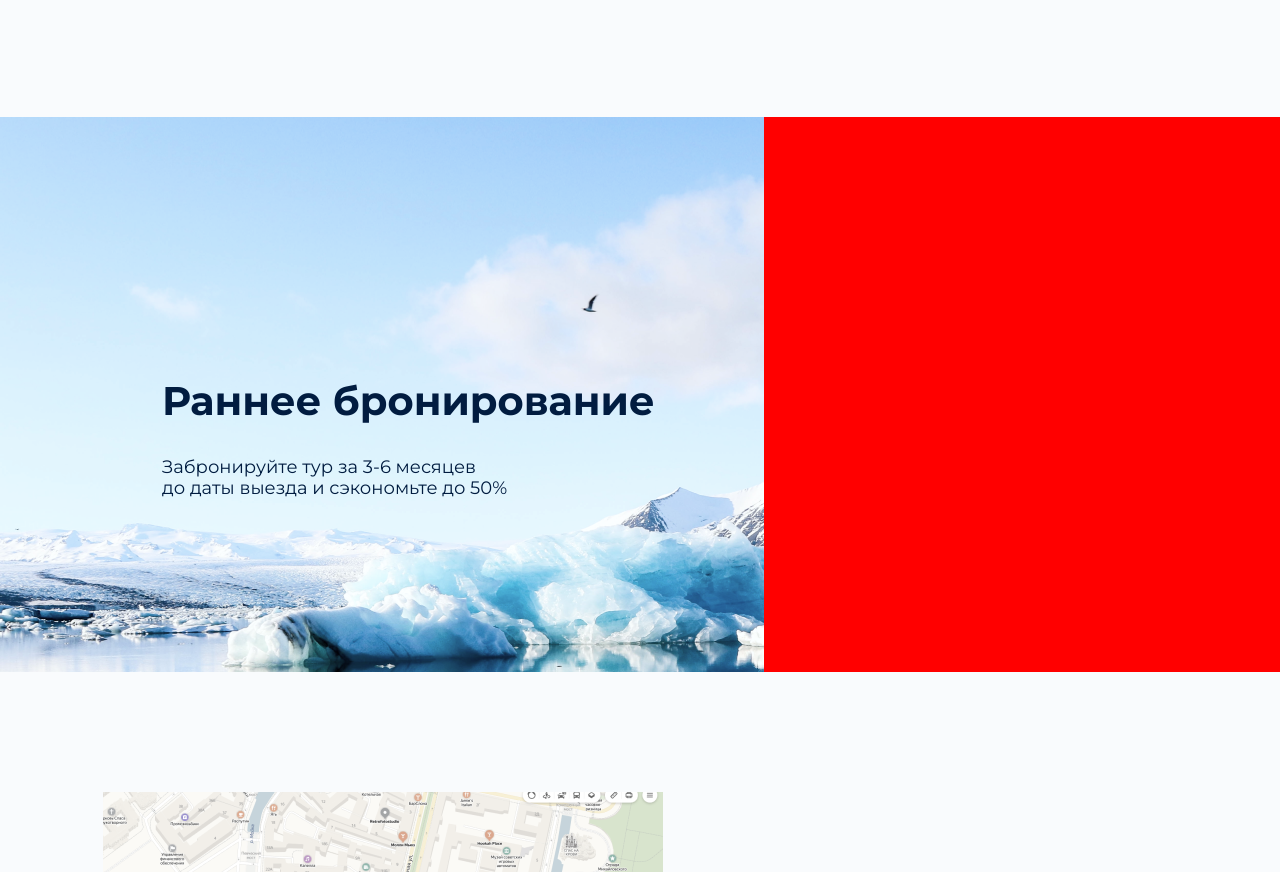
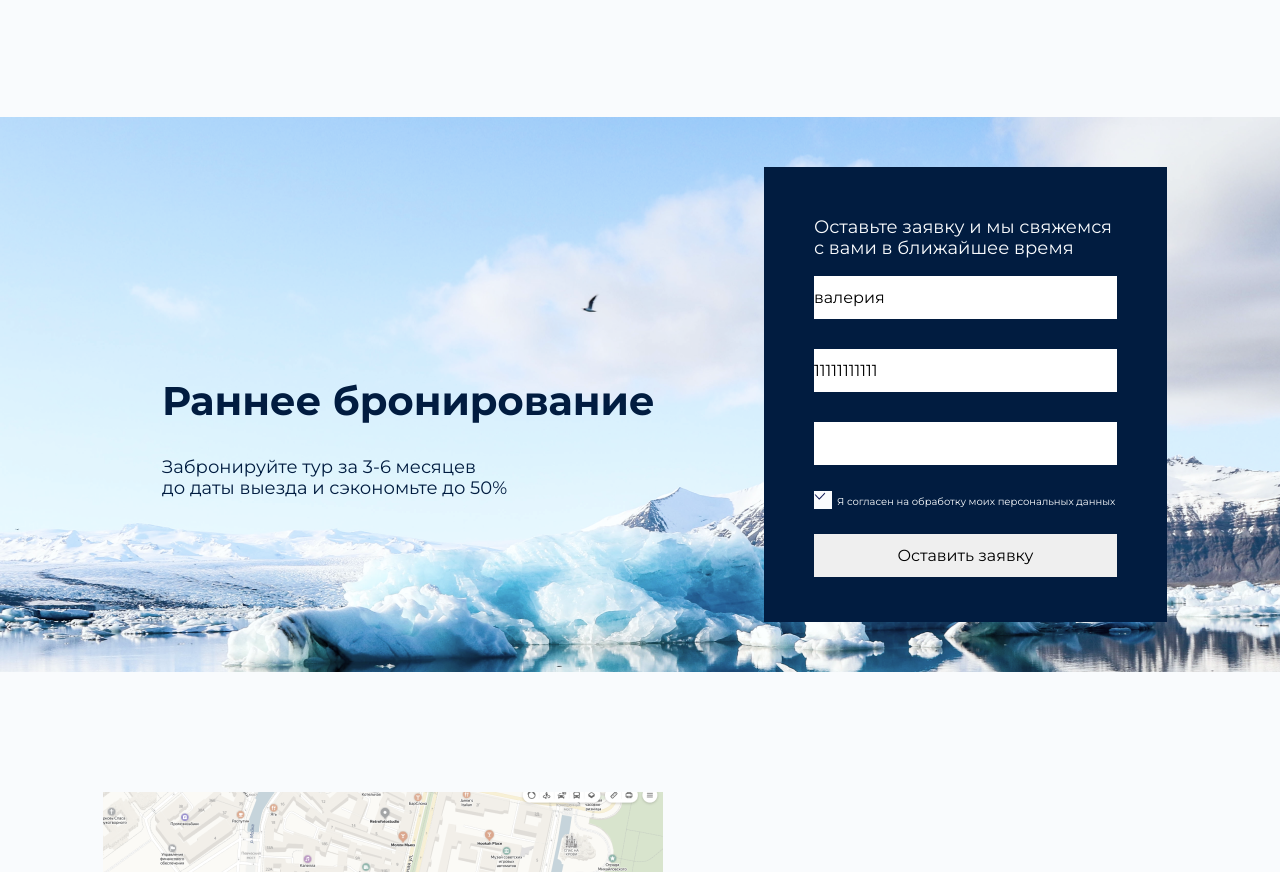
Before and after one commit to nzelenina/antarctica1, a plain HTML site: page index.html in a window 1280 px wide. Shown: the part 2669-3541 px from the top of the page. Drawn offline with Linux system fonts and the light colour scheme.

Commit message:
форма и чекбокс

```diff
--- a/css/style.css
+++ b/css/style.css
@@ -246,8 +246,47 @@ header {
 }
 .booking-item2 {
 	width: 50%;
+}
+.date {
+    display: flex;
+	flex-direction: column;
+	width: 403px;
+	min-height: 455px;
+	background-color:  #011C40;
+	margin-right: 163px;
+	margin-top: 50px;
+	margin-bottom: 50px;
+}
+.date-box {
+	display: flex;
+	flex-direction: column;
+	justify-content: space-between;
+	min-height: 189px;
+}
+.date-item1 {
+	margin-left: 50px;
+width: 303px;
+height: 43px;
+border: 0;
+padding: 0;
 
-	background-color: red;
+}
+.date p {
+	color: #F9FBFD;
+	text-align: left;
+	font-size: 18px;
+	min-height: 40px;
+	width: 303px;
+	margin-left: 50px;
+	margin-top: 50px;
+}
+.date button {
+	width: 303px;
+	height: 43px;
+	margin-left: 50px;
+	border: 0;
+	padding:0;
+
 }
 .booking-item1 h2{
 	font-size: 40px;
@@ -255,6 +294,51 @@ header {
 .booking-item1 p {
 	font-size: 18px;
 }
+.agree {
+	color:  #F9FBFD;
+	font-size: 10px;
+	margin-left: 23px;
+
+}
+.date-checkbox {
+	width: 303px;
+height: 43px;
+margin-left: 50px;
+margin-top: 26px;
+text-align: left;
+position: relative;
+}
+
+
+input[type="checkbox"]:checked + .agree::before{
+	content: url("../img/Vector 1.png");
+	position: absolute;
+ 	top: 0;
+ 	left: 0;
+	width: 18px;
+	height: 18px;
+    /*background-color: #F9FBFD;*/
+	/*background-image: url("../img/Vector 1.png");
+	background-repeat: no-repeat;
+	opacity: 1;*/
+}
+
+input[type="checkbox"] + .agree::before{
+	content: "";
+	position: absolute;
+ 	top: 0;
+ 	left: 0;
+	width: 18px;
+	height: 18px;
+    background-color: #F9FBFD;
+}
+
+
+.date-item2 {
+	width: 18px;
+	height: 18px;
+}
+
                           /*форма*/
 
 
--- a/index.html
+++ b/index.html
@@ -84,7 +84,7 @@
 							<span class="small">20 дней</span>
 							<p class="medium">Цена</p>
 							<span class="small">от 14500 $</span>
-							<button class="program-book" >забронировать</button>
+							<button class="program-book" type="submit">забронировать</button>
 						</div>
 					</li>
 					<li>
@@ -93,11 +93,11 @@
 							<div class="program-item2">
 							<p class="big" >Круиз “Элайн” </p>
 							<p class="medium1" >Маршрут</p>
-							<p class="small" > Аргентина - Фолклендские <br>острова - Антарктида - Чили</p>
+							<p class="small" >Аргентина - Южная Георгия и Южные Сандвичевы Острова - Антарктида</p>
 							<p class="medium2">Порт отправления</p>
-							<p class="small">Буэнос-Айрес</p>
+							<p class="small">Ушуайя</p>
 							<p class="medium2">Продолжительность </p>
-							<span class="small">20 дней</span>
+							<span class="small">15 дней</span>
 							<p class="medium2">Цена</p>
 							<span class="small">от 14500 $</span>
 							<button class="program-book" >забронировать</button>
@@ -110,13 +110,13 @@
 							<div class="program-item1">
 							<p class="big" >Круиз “Атлантис” </p>
 							<p class="medium" >Маршрут</p>
-							<p class="small" > Аргентина - Фолклендские <br>острова - Антарктида - Чили</p>
+							<p class="small">Аргентина - Южная Георгия и Южные Сандвичевы Острова - Антарктида </p>
 							<p class="medium">Порт отправления</p>
-							<p class="small">Буэнос-Айрес</p>
+							<p class="small">Пунта-Аренас</p>
 							<p class="medium">Продолжительность </p>
-							<span class="small">20 дней</span>
+							<span class="small">13 дней</span>
 							<p class="medium">Цена</p>
-							<span class="small">от 14500 $</span>
+							<span class="small">от 9700 $</span>
 							<button class="program-book" >забронировать</button>
 						    </div>
 
@@ -210,8 +210,20 @@
 				Забронируйте тур за 3-6 месяцев<br> до даты выезда и сэкономьте до 50%
 			</p>
 		</div>
-		<div class="booking-item2"
+		<div class="booking-item2">
 			<form  class="date" action="#" method="post">
+				<p>Оставьте заявку и мы свяжемся с вами в ближайшее время </p>
+				<div class="date-box">
+				<input class="date-item1" type="" name="" value="валерия">
+				<input class="date-item1" type="" name="" value="11111111111">
+				<input class="date-item1" type="" name="">
+			</div>
+			<div class="date-checkbox">
+				<input class="visually-hidden" type="checkbox" name="" id="check" checked>
+				<label class="agree" for="check">Я согласен на обработку моих персональных данных</label>
+			</div>
+				<button type="submit">Оставить заявку </button>
+
 			</form>
 		</div>
 		</section>
```
Also changed, not shown: img/Vector 1.png (added).
